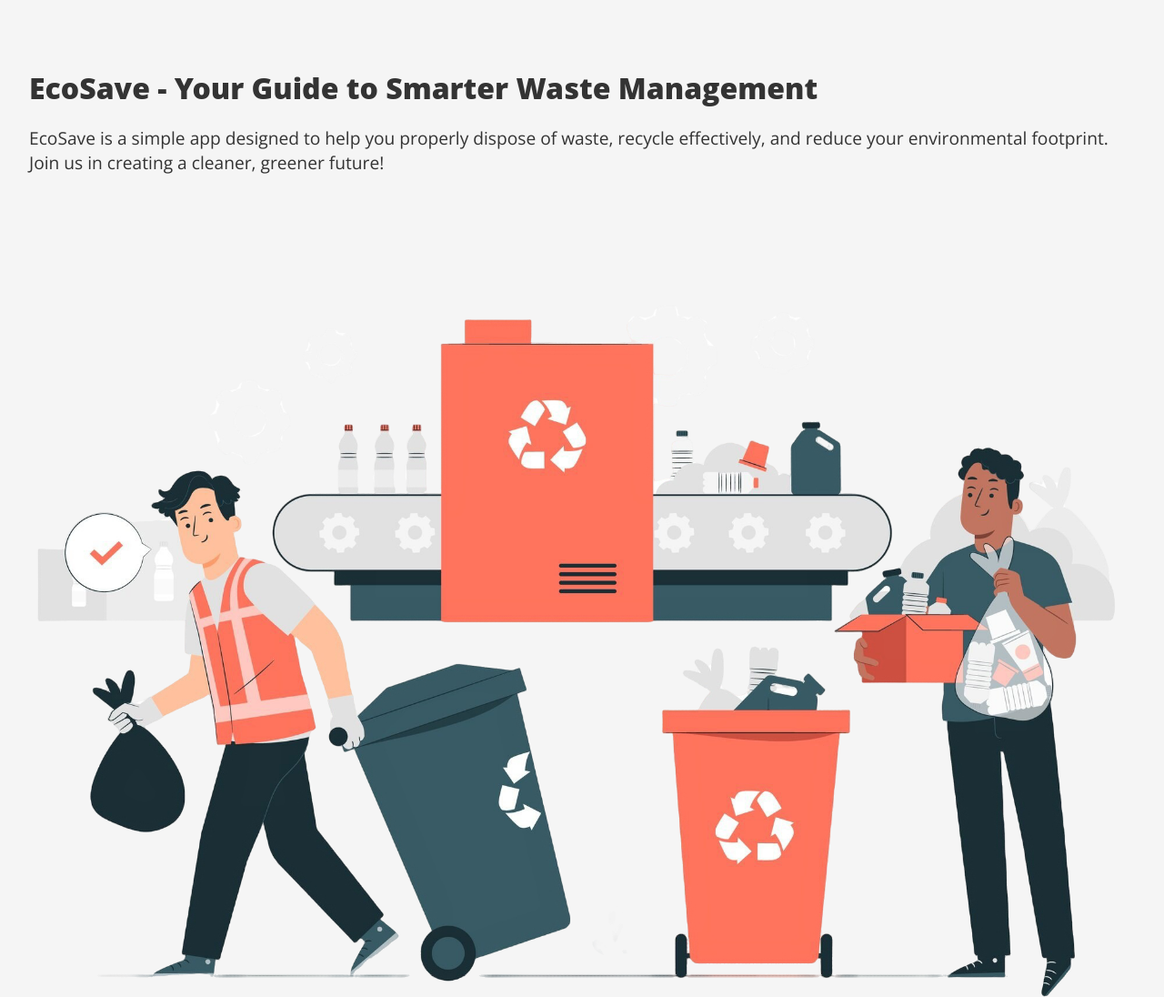
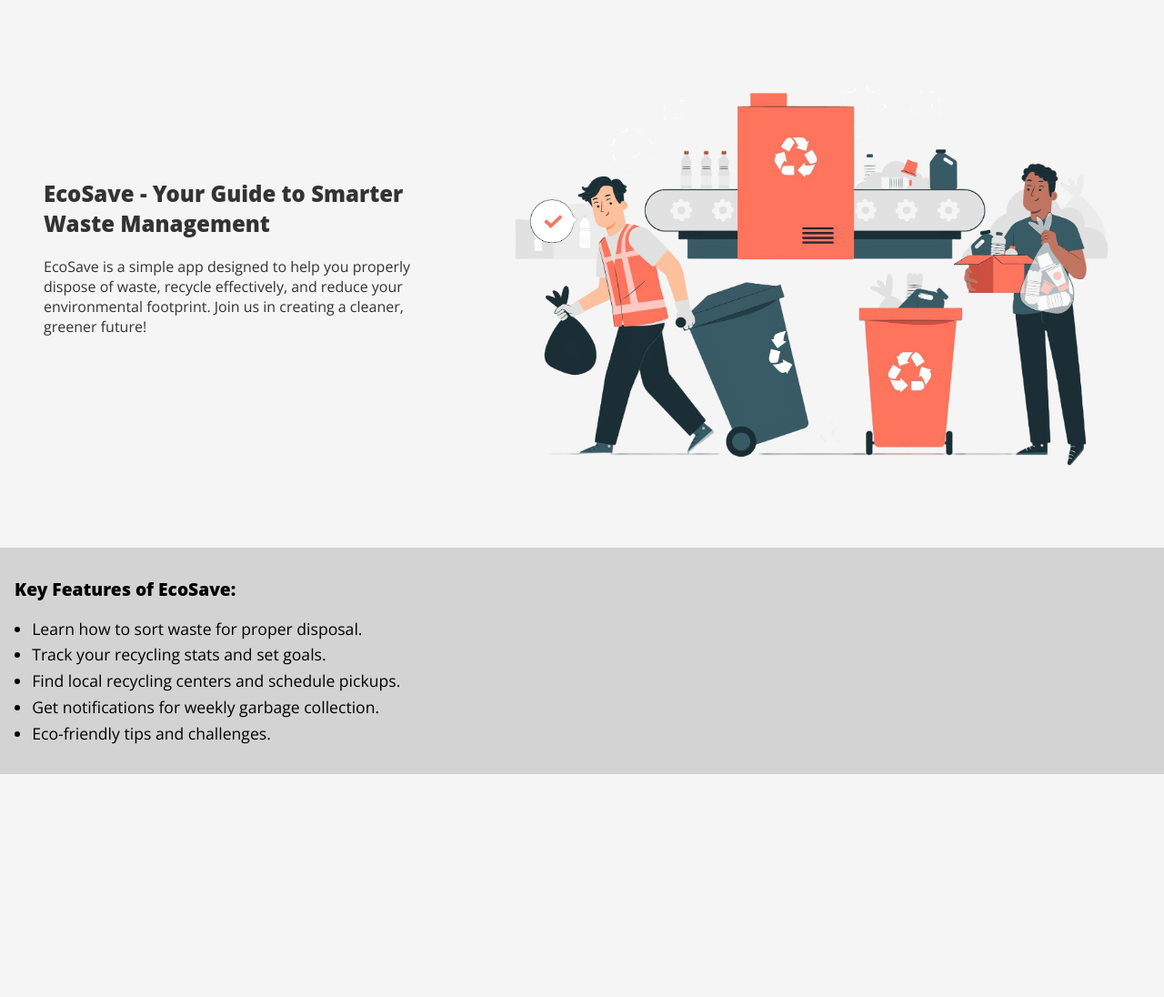
Before and after one commit to jen67/3MMT-Tasks, a plain HTML site: page 3mmt-week2-assignment/index.html in a window 1280 px wide. Shown: the top 1096 px of the page at 91% size. After the commit the page ends 851 px from the top, so only its background shows below. Drawn offline with Linux system fonts and the light colour scheme; a web font is replaced by a local one.

Commit message:
made more changes

```diff
--- a/3mmt-week2-assignment/index.html
+++ b/3mmt-week2-assignment/index.html
@@ -12,6 +12,7 @@
 
 <body>
 
+    <div class="header-section">
         <section>
             <header>
                 <h1>EcoSave - Your Guide to Smarter Waste Management</h1>
@@ -21,14 +22,14 @@
                 <p>EcoSave is a simple app designed to help you properly dispose of waste, recycle effectively, and reduce your environmental footprint. Join us in creating a cleaner, greener future!</p>
             </div>
         </section>
-
         <!-- Image of waste management -->
         <section>
             <img src="./Assets/Images/Waste-collection.png" alt="Recycling Bin">
         </section>
+    </div>
 
     <!-- Unordered List of Key Features -->
-    <section>
+    <section class="lists">
         <h2>Key Features of EcoSave:</h2>
         <ul>
             <li>Learn how to sort waste for proper disposal.</li>
--- a/3mmt-week2-assignment/styles.css
+++ b/3mmt-week2-assignment/styles.css
@@ -59,18 +59,19 @@ img {
 }
 
 body {
+  display: flex;
+  flex-direction: column;
   font-family: "Open Sans", sans-serif;
   font-weight: 400;
   font-size: 1rem;
   color: var(--color-grey-darker);
   background-color: var(--color-grey-lightest);
   margin: 0;
-  min-height: 100vh;
+  min-height: 100%;
 }
 
-section:first-of-type{
+section:first-of-type {
   padding: 2.5rem 1rem 1.6rem 1rem;
-
 }
 
 header h1 {
@@ -78,48 +79,68 @@ header h1 {
   margin-bottom: 20px;
 }
 
-section:nth-child(2) {
-  margin-top: 1.5rem;
+.header-section section:nth-child(2) {
+  padding-top: 1.5rem;
 }
 
-section:nth-child(3) {
+.lists {
   margin: 2.5rem 0 0 0;
   background-color: var(--color-grey-light);
   padding: 3rem 1rem;
   color: var(--color-black);
 }
 
-section:nth-child(3) h2 {
+.lists h2 {
   margin-bottom: 0.5rem;
   font-size: 1.2rem;
 }
 
-section:nth-child(3) ul {
+.lists ul {
   padding-left: 1.2rem;
 }
 
-section:nth-child(3) ul li {
+.lists ul li {
   margin-bottom: 0.3rem;
 }
 
 @media screen and (min-width: 768px) {
   body {
-    font-size: 1.2rem;
+    font-size: 1.1rem;
+  }
+
+  header h1 {
+    font-size: 2.5rem;
+  }
+
+  .header-text-container {
+    max-width: 90%;
+  }
+  .header-section {
+    padding: 2rem;
   }
 
   section:first-of-type {
-    padding: 3rem 2rem 2rem 2rem;
+    padding: 1rem;
+  }
+}
+
+@media screen and (min-width: 1024px) {
+  header h1 {
+    font-size: 1.5rem;
   }
 
-  header h1 {
-    font-size: 2rem;
+  .header-text-container {
+    width: 100%;
   }
 
-  section:nth-child(3) {
-    padding: 4rem 2rem;
+  .header-text-container p {
+    font-size: 1rem;
   }
 
-  section:nth-child(3) h2 {
-    font-size: 1.5rem;
+  .header-section {
+    display: flex;
+    justify-content: space-between;
+    align-items: center;
+    gap: 1rem;
   }
 }
```
Lines whose indentation alone changed are shown as unchanged.
